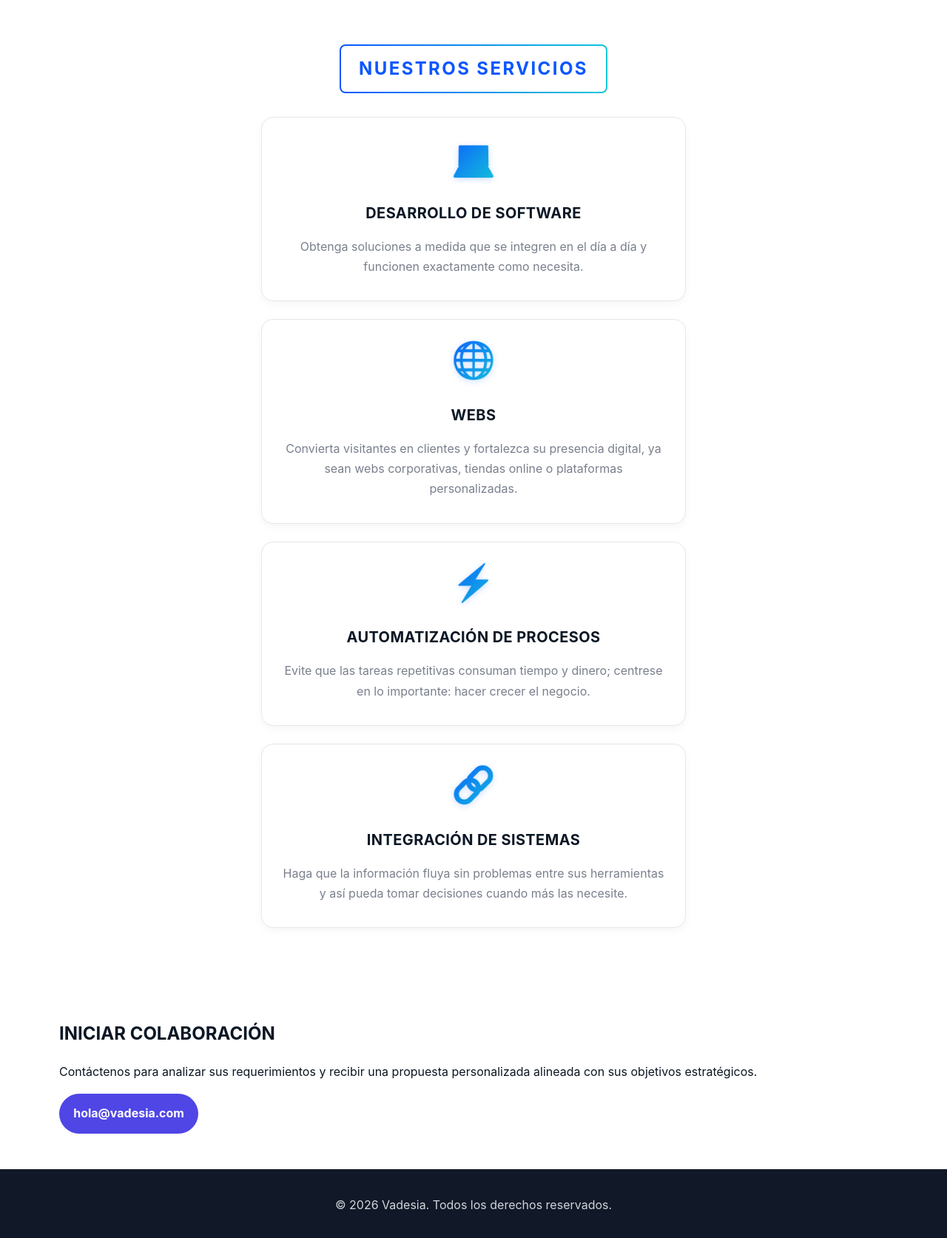
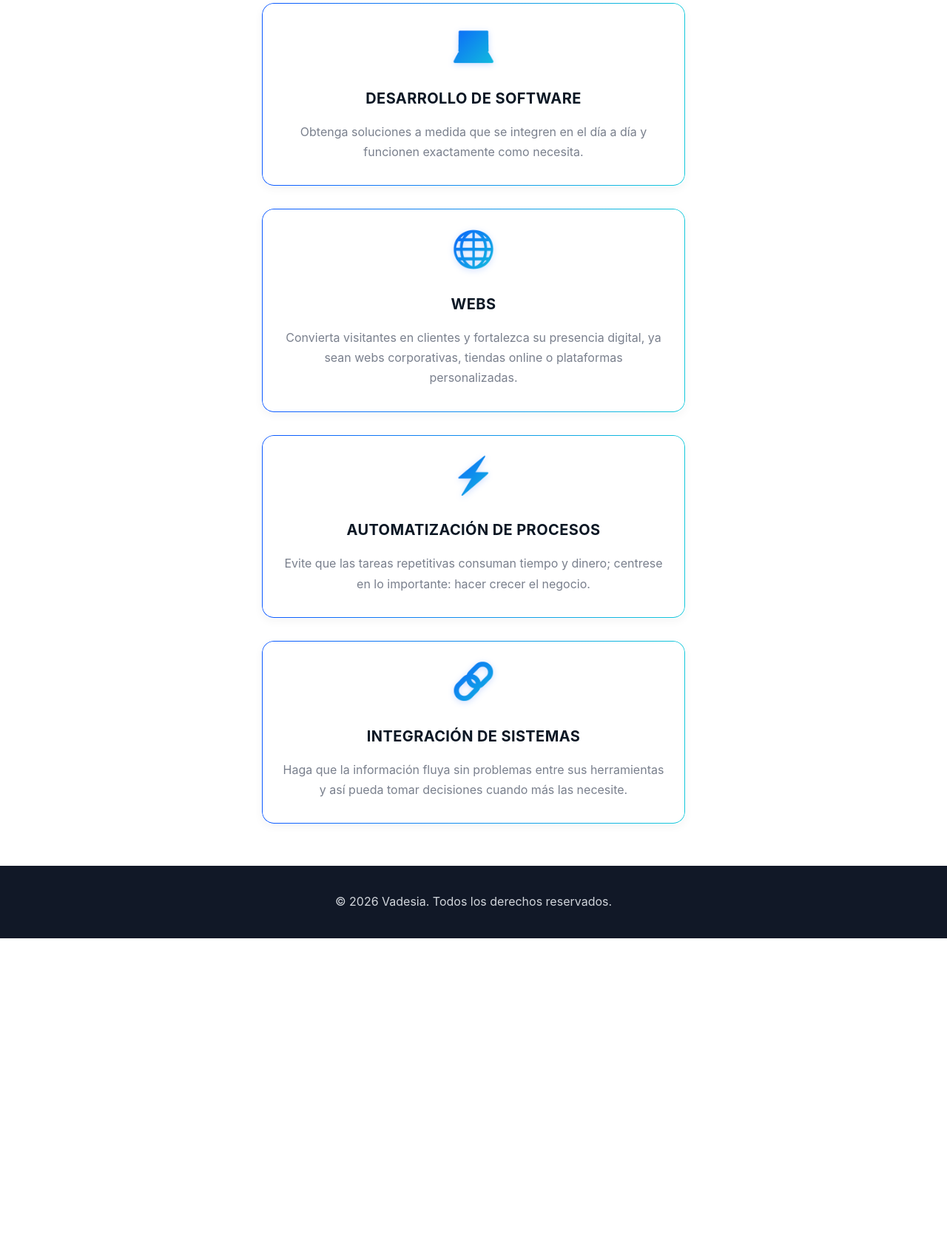
Before and after one commit to pastorfe/vadesia, a website: page index.html in a window 1280 px wide. Shown: the part 899-2572 px from the top of the page at 74% size. After the commit the page ends 2167 px from the top, so only its background shows below. Drawn offline with Linux system fonts and the light colour scheme.

Commit message:
Limpieza y mejoras de contenido - Eliminado título NUESTROS SERVICIOS y su CSS asociado - Aumentado margen inferior del texto principal 5px - Eliminada sección de contacto y CSS de botones y secciones - Añadido margen superior 5px a tarjetas de servicio - Añadido borde azul degradado muy fino a tarjetas - Cambiado texto principal de Desarrollamos a Creamos

```diff
--- a/index.html
+++ b/index.html
@@ -42,7 +42,7 @@
           <div class="eyebrow-separator"></div>
           <div class="hero-text-card">
             <h1>
-              Desarrollamos
+              Creamos
               <span style="color: var(--brand-deep-blue)">soluciones</span><br />
               que impulsan el
               <span style="color: var(--brand-deep-blue)">crecimiento</span><br />
@@ -56,7 +56,6 @@
 
       <div class="container services-section-wrapper" aria-label="Resumen de servicios">
         <div class="services-section">
-          <h2 class="services-title">NUESTROS SERVICIOS</h2>
           <div class="services-grid">
             <div class="service-card">
               <div class="service-icon">💻</div>
@@ -95,17 +94,6 @@
       </div>
     </header>
 
-    <main>
-      <section class="section container" id="contacto">
-        <h2>INICIAR COLABORACIÓN</h2>
-        <p>
-          Contáctenos para analizar sus requerimientos y recibir una propuesta personalizada
-          alineada con sus objetivos estratégicos.
-        </p>
-        <a class="btn btn-secondary" href="mailto:hola@vadesia.com">hola@vadesia.com</a>
-      </section>
-    </main>
-
     <footer class="footer">
       <div class="container footer-content">
         <p>© 2026 Vadesia. Todos los derechos reservados.</p>
--- a/styles.css
+++ b/styles.css
@@ -206,7 +206,7 @@ img {
 .hero h1 {
   font-size: clamp(1.5rem, 4vw, 2.25rem);
   line-height: 1.3;
-  margin: 0 0 5px;
+  margin: 0 0 10px;
   font-weight: 700;
   max-width: 55ch;
   text-shadow: 0 4px 12px rgb(11 87 255 / 5%);
@@ -226,29 +226,6 @@ img {
   max-width: 56ch;
   margin-left: auto;
   margin-right: auto;
-}
-
-.btn {
-  display: inline-block;
-  padding: 0.9rem 1.2rem;
-  border-radius: 999px;
-  text-decoration: none;
-  font-weight: 700;
-  transition: transform 0.2s ease;
-}
-
-.btn:hover {
-  transform: translateY(-2px);
-}
-
-.btn-primary {
-  background: var(--accent);
-  color: #111827;
-}
-
-.btn-secondary {
-  background: var(--primary);
-  color: white;
 }
 
 .hero-card {
@@ -276,33 +253,6 @@ img {
   align-items: center;
 }
 
-.services-title {
-  text-align: center;
-  font-size: 1.5rem;
-  font-weight: 700;
-  color: var(--brand-deep-blue);
-  margin-bottom: 2rem;
-  letter-spacing: 0.1em;
-  text-transform: uppercase;
-  position: relative;
-  display: inline-block;
-  padding: 0.75rem 1.5rem;
-  background: var(--surface);
-  border: 2px solid transparent;
-  border-radius: 0.5rem;
-  background-clip: padding-box;
-  white-space: nowrap;
-}
-
-.services-title::before {
-  content: '';
-  position: absolute;
-  inset: -2px;
-  background: linear-gradient(90deg, var(--brand-deep-blue), var(--brand-cyan));
-  border-radius: 0.5rem;
-  z-index: -1;
-}
-
 .services-grid {
   display: grid;
   grid-template-columns: 1fr;
@@ -311,12 +261,29 @@ img {
 
 .service-card {
   background: var(--surface);
-  border: 1px solid var(--border);
+  border: 1px solid transparent;
   border-radius: 1rem;
   padding: 1rem 1.5rem 2rem;
   box-shadow: 0 4px 12px rgb(2 6 23 / 4%);
   text-align: center;
   width: 100%;
+  margin-top: 5px;
+  position: relative;
+}
+
+.service-card::before {
+  content: '';
+  position: absolute;
+  inset: 0;
+  border-radius: 1rem;
+  padding: 1px;
+  background: linear-gradient(90deg, var(--brand-deep-blue), var(--brand-cyan));
+  mask:
+    linear-gradient(#fff 0 0) content-box,
+    linear-gradient(#fff 0 0);
+  mask-composite: xor;
+  mask-composite: exclude;
+  pointer-events: none;
 }
 
 .service-icon {
@@ -343,14 +310,6 @@ img {
   color: var(--muted);
   margin: 0;
   opacity: 0.9;
-}
-
-.section {
-  padding: 3rem 0;
-}
-
-.section-alt {
-  background: #f3f4f6;
 }
 
 .cards {
```
